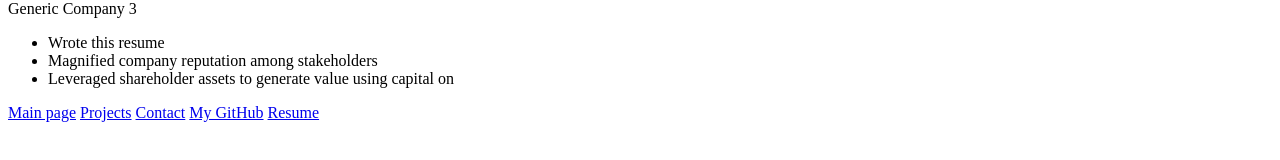
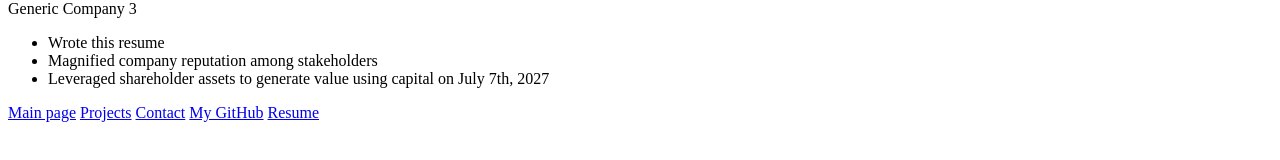
Before and after one commit to dolphin06670/pset_1_portfolio, a plain HTML site: page resume/index.html in a window 1280 px wide. Shown: the part 426-586 px from the top of the page. Drawn offline with Linux system fonts and the light colour scheme.

Commit message:
Fixed dates

```diff
--- a/resume/index.html
+++ b/resume/index.html
@@ -31,7 +31,7 @@
     <ul>
         <li>Wrote this resume</li>
         <li>Magnified company reputation among stakeholders</li>
-        <li>Leveraged shareholder assets to generate value using capital on <time datetime="2027-07-07"></time></li>
+        <li>Leveraged shareholder assets to generate value using capital on <time datetime="2027-07-07">July 7th, 2027</time></li>
     </ul>
     </article></section>
     <nav>
```
